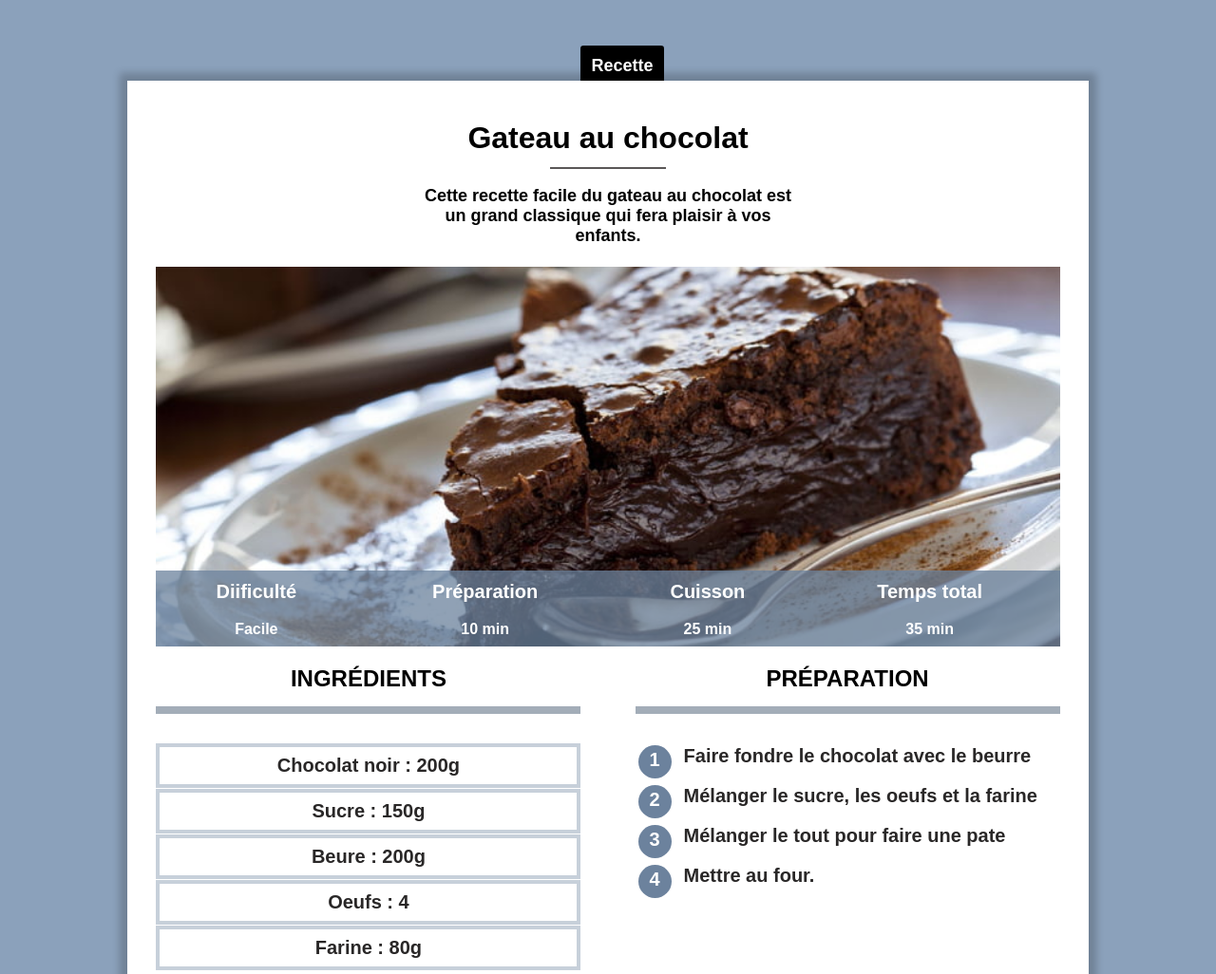
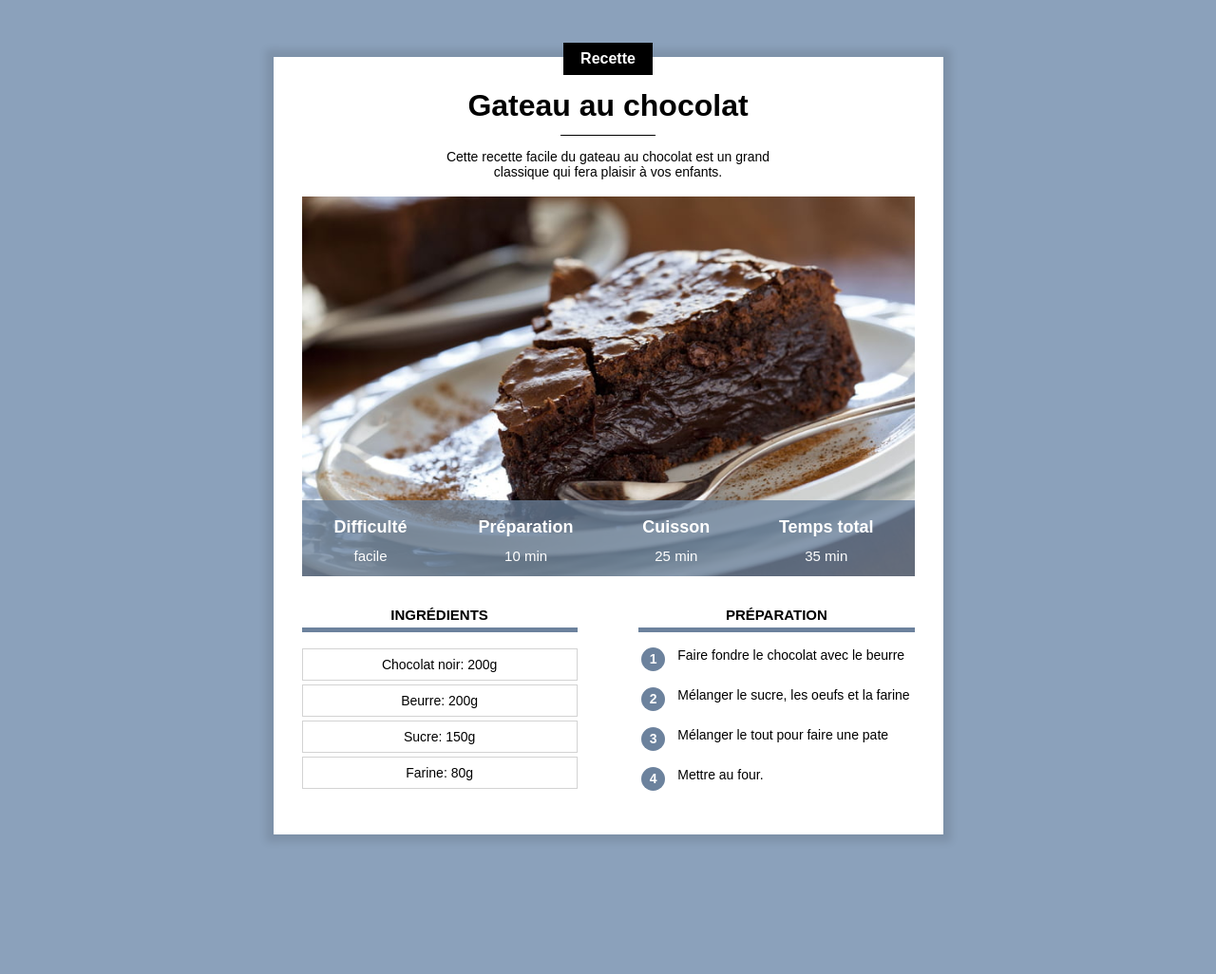
Before and after one commit to HONILL47/Ssite_recette, a plain HTML site: page index.html in a window 1280 px wide. Shown: the top 1026 px of the page at 95% size. After the commit the page ends 959 px from the top, so only its background shows below. Drawn offline with Linux system fonts and the light colour scheme.

Commit message:
Add files via upload

```diff
--- a/index.html
+++ b/index.html
@@ -1,249 +1,68 @@
     <!DOCTYPE html>
-<html lang="en">
+    <html lang="fr">
         <head>
+            <title>Gateau au chocolat</title>
             <meta charset="UTF-8">
-    <title>Premeire page</title>
-    <link rel="stylesheet" href="style.css">
+            <link rel="stylesheet" href="style.css"/>
+            <meta name="viewport" content="width=device-width, initial-scale=1.0">
+
         </head>
-<style>
-    body{
-        background-color: #8BA1BB;
-        font-family: Arial, Helvetica, sans-serif;
-    }
-    p.categorie{
-        background-color: black;
-        color: #fff;
-        display: inline-block;
-        padding: .7rem;
-        font-size: 18px;
-        font-weight: bold;
-        margin-top: 40px;
-        margin-bottom: -10px;
-        margin-left: 30px;
-        border-radius: .2rem;
-    }
-    div.categorie{
-        text-align: center;
+        <body>
+            <div class="contenu">
 
-    }
-
-    .content{
-        background-color: #fff;
-        margin: 0px 10% 80px 10%;
-        padding: 30px;
-        box-shadow: 0px 0px 8px 8px rgb(0, 0, 0, 0.2);
-    }
-    h1{
-        text-align: center;
-        margin-top: 12px;
-        margin-bottom: 12px;
-        color: black;
-    }
-    p.descr {
-        text-align: center;
-        max-width: 400px;
-        display: inline-block;
-        color: black;
-        font-size: 15px;
-        font-family: Arial, Helvetica, sans-serif;
-        font-weight: bold;
-        font-size: 18px;
-    }
-    div.descr {
-        text-align: center;
-
-    }
-    .separateur {
-        border: 1px solid rgb(90, 87, 87);
-        width: 120px;
-        margin-left: auto;
-        margin-right: auto;
-    }
-
-    .centre {
-        width: 100%;
-        text-align: center;
-    }
-
-    table.info{
-        color: #fff;
-        background-color: #6C829DC0;
-        height: 80px;
-        border: none;
-        width: 100%;
-    }
-
-    table.info td {
-        text-align: center;
-        font-weight: bold;
-        padding-bottom: 5px;
-    }
-    img.info {
-    display: block;
-    max-height: 400px;
-    object-fit: cover;
-    min-height: 200px;
-    background-color: lightgray;
-    }
-
-    div.info {
-    position: relative;
-    }
-
-    div.colonne1 , div.colonne2{
-        width: 47%;
-    }
-
-    div.colonne1 h2 {
-        text-align: center;
-        font-weight: 700;
-        color: black;
-        font-family: Arial, Helvetica, sans-serif;
-        text-transform: uppercase;
-        padding-bottom: 5px;
-
-
-    }
-
-    div.colonne2 h2 {
-        text-align: center;
-        font-weight: 700;
-        color: black;
-        font-family: Arial, Helvetica, sans-serif;
-        text-transform: uppercase;
-        padding-bottom: 5px;
-
-
-    }
-    div.colonne1{
-        display: inline-block;
-    }
-    div.colonne2{
-        float: right;
-    }
-
-    div.colonne1 div.categorie p {
-        border: 4px solid #6C829D60;
-        font-size: 20px;
-        font-weight: bold;
-        text-align: center;
-        padding: 8px 0;
-        color: rgb(41, 39, 39);
-        margin-top: 1px;
-        margin-bottom: 1px;
-    }
-    .separate {
-        background-color: #0d254260;
-        height: 8px;
-        margin-bottom: 30px;
-        margin-top: -10px;
-
-    }
-
-    table.preparation p.number {
-    background-color: #6C829D;
-    color: white;
-    width: 35px;
-    height: 35px;
-    text-align: center;
-    font-size: 20px;
-    font-weight: bold;
-    padding-top: 4px;
-    box-sizing: border-box;
-    border-radius: 50%;
-    margin: 0;
-}
-    table.preparation td {
-    vertical-align: top;
-}
-
-    /*table.info td th {
-        font-size: 30px;
-    }*/
-
-    table.preparation td.option {
-    font-size: 20px;
-    padding-left: 10px;
-    padding-bottom: 10px;
-    font-weight: bold;
-    color: rgb(41, 39, 39);
-
-}
-
-    table.preparation tr {
-        height: 40px;
-    }
-
-    .config th{
-        font-size: 20px;
-    }
-
-    *{
-        overflow: auto;
-    }
-
-</style>
-<body>
-    <div class="categorie">
-        <P class="categorie">Recette</P>
+                <div class="centre categorie">
+                    <p class="categorie">Recette</p>
                 </div>
-    <div class="content">
 
                 <h1>Gateau au chocolat</h1>
+
                 <div class="separateur"></div>
-<div class="descr">
-    <p class="descr">Cette recette facile du gateau au chocolat est un grand classique qui fera plaisir à vos enfants. </p>
+
+                <!-- Mon commentaire HTML -->
+                <div class="centre">
+                    <p class="description">Cette recette facile du gateau au chocolat est un grand classique qui fera plaisir à vos enfants.</p>
                 </div>
-<div  style="position: relative;">
+
                 <div class="info">
-        <img class="info" src="gateau.jpg" width="100%">
-    </div>
-    <table class="info" style="position: absolute; bottom: 0; width: 100%;">
-        <tr class="config">
-            <th>Diificulté</th>
+                    <img class="centre info" src="gateau.jpg">
+
+                    <table class="info">
+                        <tr>
+                            <th>Difficulté</th>
                             <th>Préparation</th>
                             <th>Cuisson</th>
                             <th>Temps total</th>
                         </tr>
                         <tr>
-            <th>Facile</th>
-            <th>10 min</th>
-            <th>25 min</th>
-            <th>35 min</th>
+                            <td>facile</td>
+                            <td>10 min</td>
+                            <td>25 min</td>
+                            <td>35 min</td>
                         </tr>
-
                     </table>
                 </div>
+
+                <div>
                     <div class="colonne1 colonne">
                         <h2>Ingrédients</h2>
-                <div class="separate"></div>
-
-        <div class="categorie">
-            <p>Chocolat noir : 200g</p>
-            <p>Sucre : 150g</p>
-            <p>Beure : 200g</p>
-            <p>Oeufs : 4</p>
-            <p>Farine : 80g</p>
-        </ul>
+                        <div class="ingredients">
+                            <p>Chocolat noir: 200g</p>
+                            <p>Beurre: 200g</p>
+                            <p>Sucre: 150g</p>
+                            <p>Farine: 80g</p>
                         </div>
                     </div>
 
                     <div class="colonne2 colonne">
-
                         <h2>Préparation</h2>
-        <div class="separate"></div>
-
                         <table class="preparation">
-            <tr><td><p class="number">1</p></td><td class="option">Faire fondre le chocolat avec le beurre</td></tr>
-            <tr><td><p  class="number">2</p></td><td class="option">Mélanger le sucre, les oeufs et la farine</td></tr>
-            <tr><td ><p  class="number">3</p></td><td class="option">Mélanger le tout pour faire une pate</td></tr>
-            <tr><td><p  class="number">4</p></td><td class="option">Mettre au four.</td></tr>
-
-
+                            <tr><td><p class="numero">1</p></td><td class="preparation_etape">Faire fondre le chocolat avec le beurre</td></tr>
+                            <tr><td><p class="numero">2</p></td><td class="preparation_etape">Mélanger le sucre, les oeufs et la farine</td></tr>
+                            <tr><td><p class="numero">3</p></td><td class="preparation_etape">Mélanger le tout pour faire une pate</td></tr>
+                            <tr><td><p class="numero">4</p></td><td class="preparation_etape">Mettre au four.</td></tr>
                         </table>
                     </div>
-
-
+                </div>
             </div>
         </body>
     </html>
--- /dev/null
+++ b/style.css
@@ -0,0 +1,205 @@
+* {
+    overflow: auto;
+}
+
+body {
+    background-color: #8BA1BB;
+    font-family: Arial;
+    margin: 0;
+}
+
+div.contenu {
+    background-color: white;
+    margin: 40px 8px 80px 8px;
+    padding: 0px 8px 20px 8px;
+    box-shadow: 0px 0px 8px 8px rgba(0, 0, 0, 0.1);
+    overflow: visible;
+}
+
+h1 {
+    text-align: center;
+    margin-bottom: 12px;
+    margin-top: 10px;
+}
+
+p.description {
+    text-align: center;
+    max-width: 400px;
+    display: inline-block;
+    font-size: 14px;
+}
+
+/* Mon commentaire CSS */
+
+.centre {
+    text-align: center;
+    width: 100%;
+}
+
+p.categorie {
+    background-color: black;
+    color: white;
+    display: inline-block;
+    margin-top: -15px;
+    padding: 8px 18px;
+    margin-bottom: 0px;
+    font-weight: bold;
+    font-size: 16px;
+}
+
+div.categorie {
+    margin-bottom: 0px;
+    margin-top: 0px;
+    overflow: visible;
+}
+
+div.separateur {
+    width: 100px;
+    height: 1px;
+    background-color: black;
+    margin-left: auto;
+    margin-right: auto;
+}
+
+div.info {
+    position: relative;
+}
+
+table.info {
+    position: absolute;
+    bottom:0;
+    width: 100%;
+    color: white;
+    background-color: #6C829DC0;
+    height: 50px
+}
+
+table.info td {
+    text-align: center;
+    font-size: 12px;
+    vertical-align: top;
+}
+
+table.info th {
+    font-size: 14px;
+    vertical-align: bottom;
+    padding-bottom: 8px;
+}
+
+img.info {
+    display: block;
+    max-height: 400px;
+    object-fit: cover;
+    min-height: 200px;
+    background-color: lightgray;
+}
+
+div.colonne {
+    width: 100%;
+    margin-top: 20px;
+}
+
+div.colonne h2 {
+    text-align: center;
+    text-transform: uppercase;
+    font-size: 15px;
+    border-bottom: 5px solid #6C829D;
+    padding-bottom: 5px;
+}
+
+div.colonne1 {
+    display: inline-block;
+    margin-right: 10%
+}
+
+div.colonne2 {
+    float: right;
+}
+
+div.ingredients p {
+    text-align: center;
+    font-size: 14px;
+    border: 1px solid lightgray;
+    padding: 8px 0px;
+    margin-top: 4px;
+    margin-bottom: 0;
+}
+
+table.preparation p.numero {
+    background-color: #6C829D;
+    color: white;
+    width: 25px;
+    height: 25px;
+    text-align: center;
+    font-size: 14px;
+    font-weight: bold;
+    padding-top: 4px;
+    box-sizing: border-box;
+    border-radius: 50%;
+    margin: 0;
+}
+
+table.preparation td {
+    vertical-align: top;
+}
+
+table.preparation td.preparation_etape {
+    font-size: 14px;
+    padding-left: 10px;
+    padding-bottom: 10px;
+}
+
+table.preparation tr {
+    height: 40px;
+}
+
+@media only screen and (min-width: 768px) {
+    div.contenu {
+        margin: 60px 10% 80px 10%;
+        padding: 0px 30px 30px 30px;
+        min-width: 350px;
+    }
+
+    table.info {
+        height: 80px
+    }
+    table.info td {
+        font-size: 15px;
+    }
+
+    table.info th {
+        font-size: 18px;
+    }
+
+    div.colonne {
+        width: 45%;
+        margin-top: 20px;
+    }
+
+    div.colonne h2 {
+        text-align: center;
+        text-transform: uppercase;
+        font-size: 15px;
+        border-bottom: 5px solid #6C829D;
+        padding-bottom: 5px;
+    }
+
+    div.colonne1 {
+        display: inline-block;
+        margin-right: 10%
+    }
+
+    div.colonne2 {
+        float: right;
+    }
+
+
+  }
+
+  @media only screen and (min-width: 900px) {
+    div.contenu {
+        margin-left: auto;
+        margin-right: auto;
+        width: 645px;
+    }
+  }
```
Lines whose indentation alone changed are shown as unchanged.
